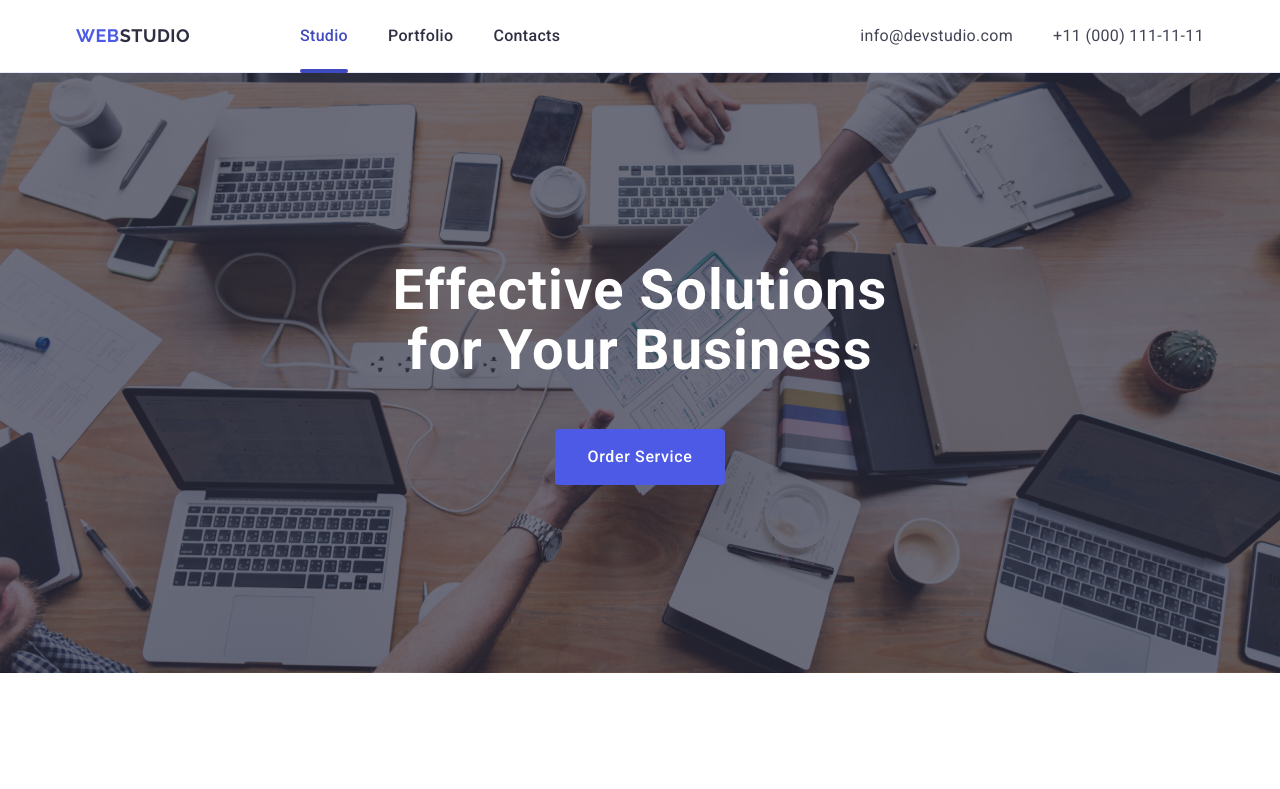
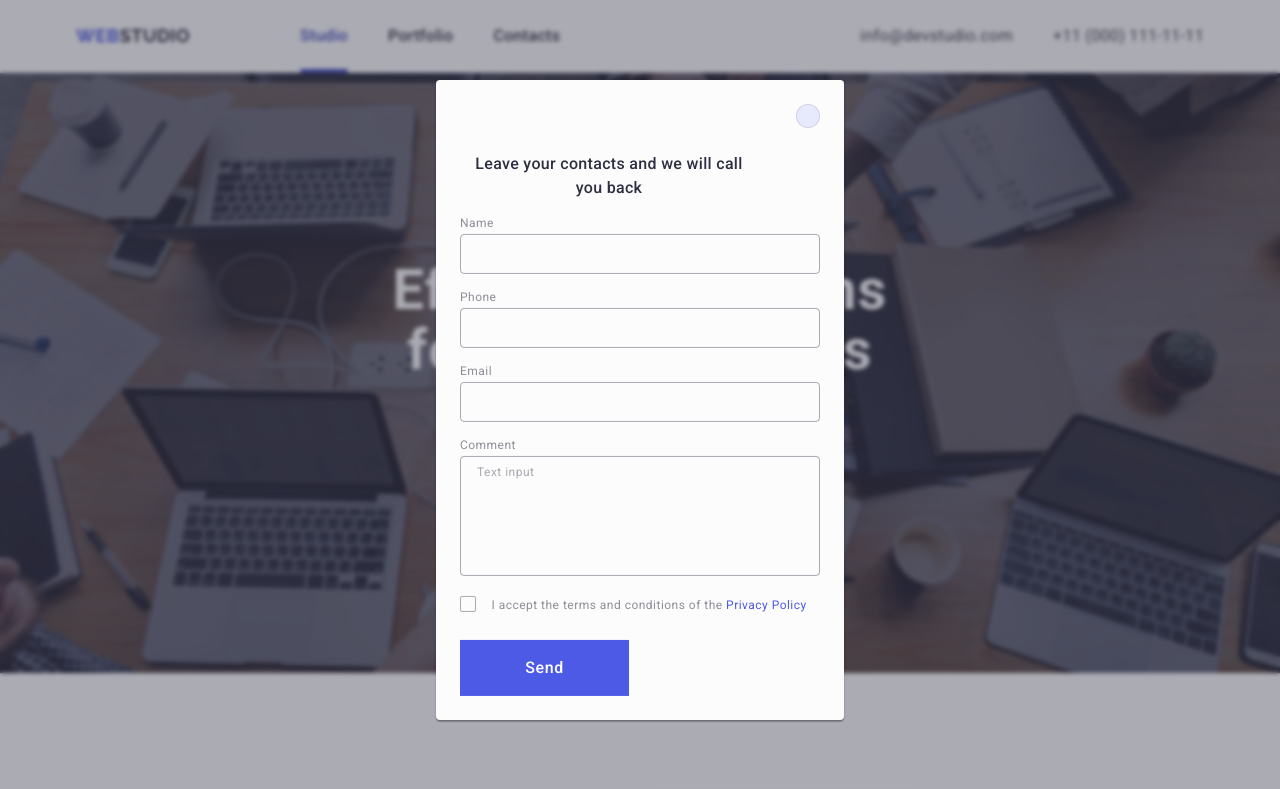
Before and after one commit to Arrakk-tur/goit-markup-hw-05, a plain HTML site: page index.html in a window 1280 px wide. Shown: the top 789 px of the page. Drawn offline with nearby package versions, Linux system fonts and the light colour scheme.

Commit message:
next try

```diff
--- a/css/styles.css
+++ b/css/styles.css
@@ -19,7 +19,7 @@
   --col-indent: 24px;
   --row-indent: var(--col-indent);
 
-  --anim-slow: 600ms ease-in-out;
+  /* --anim-slow: 600ms ease-in-out; */
   --anim-fast: 250ms cubic-bezier(0.4, 0, 0.2, 1);
 }
 
@@ -505,8 +505,8 @@ footer {
   opacity: 0;
   box-shadow: 0px 1px 1px rgba(0, 0, 0, 0.14), 0px 1px 3px rgba(0, 0, 0, 0.12),
     0px 2px 1px rgba(0, 0, 0, 0.2);
-  transition: var(--anim-fast);
-  transition-property: transform, opacity;
+  transition: transform var(--anim-fast);
+  /* transition-property: transform, opacity; */
   transition-delay: 0s;
 }
 .backdrop.is-open .modal {
@@ -554,7 +554,7 @@ footer {
   color: rgba(var(--navy-blue-cl));
 }
 .modal-form-field {
-  margin-bottom: 8px;
+  margin-bottom: 16px;
 }
 .modal-form-label {
   display: block;
@@ -603,7 +603,7 @@ footer {
   margin-bottom: 16px;
   width: 100%;
   height: 120px;
-  padding: 8px px;
+  padding: 8px 16px;
   font-size: 12px;
   line-height: 1.17;
   letter-spacing: 0.04em;
@@ -626,9 +626,9 @@ footer {
   margin-bottom: 24px;
 }
 .modal-form-desc {
-  letter-spacing: -0.02em;
+  letter-spacing: 0.04em;
   font-size: 12px;
-  line-height: 1.02em;
+  line-height: 1.17em;
   color: rgba(var(--light-slate-cl));
 }
 .modal-form-checkbox {
@@ -639,22 +639,39 @@ footer {
   height: 16px;
   margin-right: 12px;
   border-radius: 2px;
+  fill: transparent;
   border: 1px solid rgba(var(--navy-blue-modal-cl));
   transition: var(--anim-fast);
-  transition-property: border-color, background-color;
+  transition-property: background-color, border, fill;
 }
 
 input[type="checkbox"]:checked + .modal-form-desc > .modal-form-checkbox {
-  border-color: rgba(var(--ocean-cl));
+  border: none;
   background-color: rgba(var(--ocean-cl));
+  fill: rgba(var(--coud-cl));
 }
 input[type="checkbox"]:focus-visible + .modal-form-desc > .modal-form-checkbox {
   box-shadow: 0 0 0 3px rgba(var(--ocean-cl));
 }
 .modal-form-checkbox-icon {
+  /* fill: transparent; */
 }
 .modal-form-link {
   font-size: 12px;
   line-height: 1.04em;
   color: rgba(var(--iris-cl));
 }
+
+.modal-form-btn-submit {
+  display: block;
+  min-width: 169px;
+  height: 56px;
+  font-weight: 500;
+  line-height: 1.5;
+  letter-spacing: 0.04em;
+  color: rgba(var(--white-cl));
+  background-color: rgba(var(--iris-cl));
+  border: none;
+  transition: var(--anim-fast);
+  transition-property: background-color;
+}
--- a/index.html
+++ b/index.html
@@ -619,7 +619,7 @@
     </footer>
 
     <!-- region Modal -->
-    <div class="backdrop">
+    <div class="backdrop is-open">
       <div class="modal">
         <button class="modal-close-btn" type="button">
           <svg class="modal-close-icon" width="8" height="8">
@@ -685,6 +685,7 @@
             ></textarea>
           </div>
           <div class="modal-form-agreement">
+            <label class="modal-form-desc" for="user-privacy">
               <input
                 class="visually-hidden"
                 type="checkbox"
@@ -692,7 +693,6 @@
                 id="user-privacy"
                 value="true"
               />
-            <label class="modal-form-desc" for="user-privacy">
               <span class="modal-form-checkbox">
                 <svg class="modal-form-checkbox-icon" width="10" height="10">
                   <use href="./images/icons.svg#Checkbox"></use>
@@ -702,7 +702,7 @@
               <a class="modal-form-link" href="">Privacy Policy</a>
             </label>
           </div>
-          <button class="btn btn-accent" type="submit">Send</button>
+          <button class="btn modal-form-btn-submit" type="submit">Send</button>
         </form>
       </div>
     </div>
```
Also changed, not shown: images/icons.svg. Lines whose indentation alone changed are shown as unchanged.
